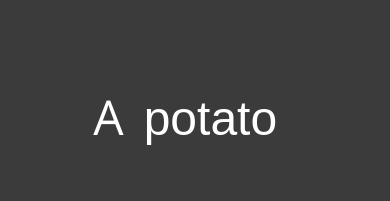
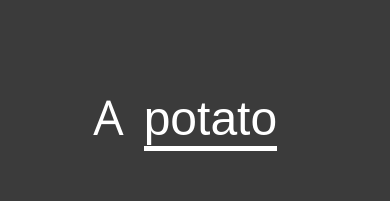
Before and after one commit to ChildishGiant/a-or-an, a plain HTML site: page index.html in a window 390 px wide. Shown: the top 201 px of the page. Drawn offline with nearby package versions, Linux system fonts and the light colour scheme.

Commit message:
added bottom border

```diff
--- a/style.css
+++ b/style.css
@@ -13,13 +13,16 @@ input#givenWord{
   text-align: center;
   background: transparent;
   border-style: none;
+  border-bottom: 5px solid #fff;
   margin-left: 20;
   margin-right: 20;
+  min-width: 20px;
   max-width: 60%;
   padding: 0;
   display: inline-block;
   font-size: inherit;
   outline: none;
+
 }
 
 a{
@@ -62,7 +65,7 @@ body{
   }
 
   input#givenWord{
-    max-width: 90%
+    max-width: 95%
   }
   footer{
     top:80%;
```
